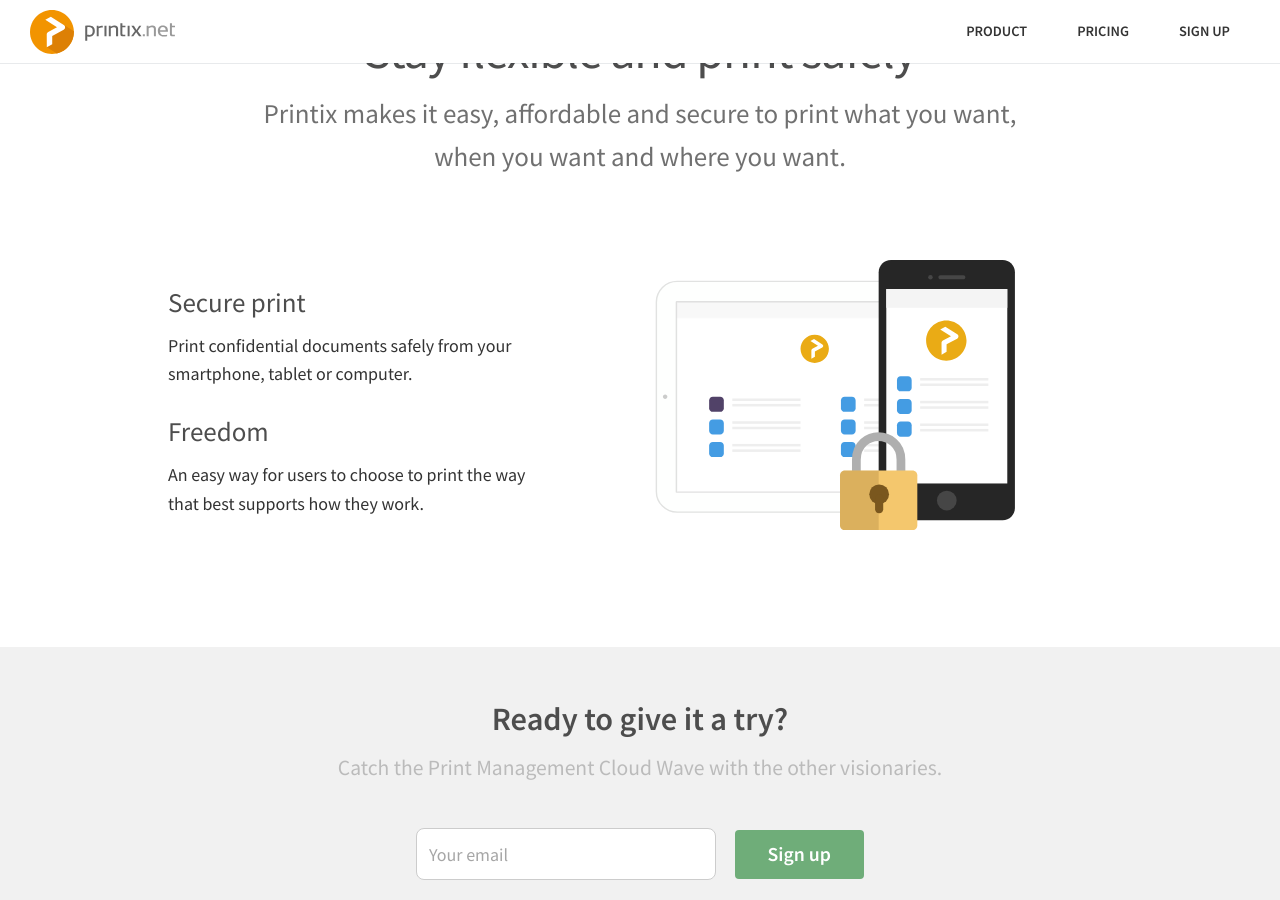
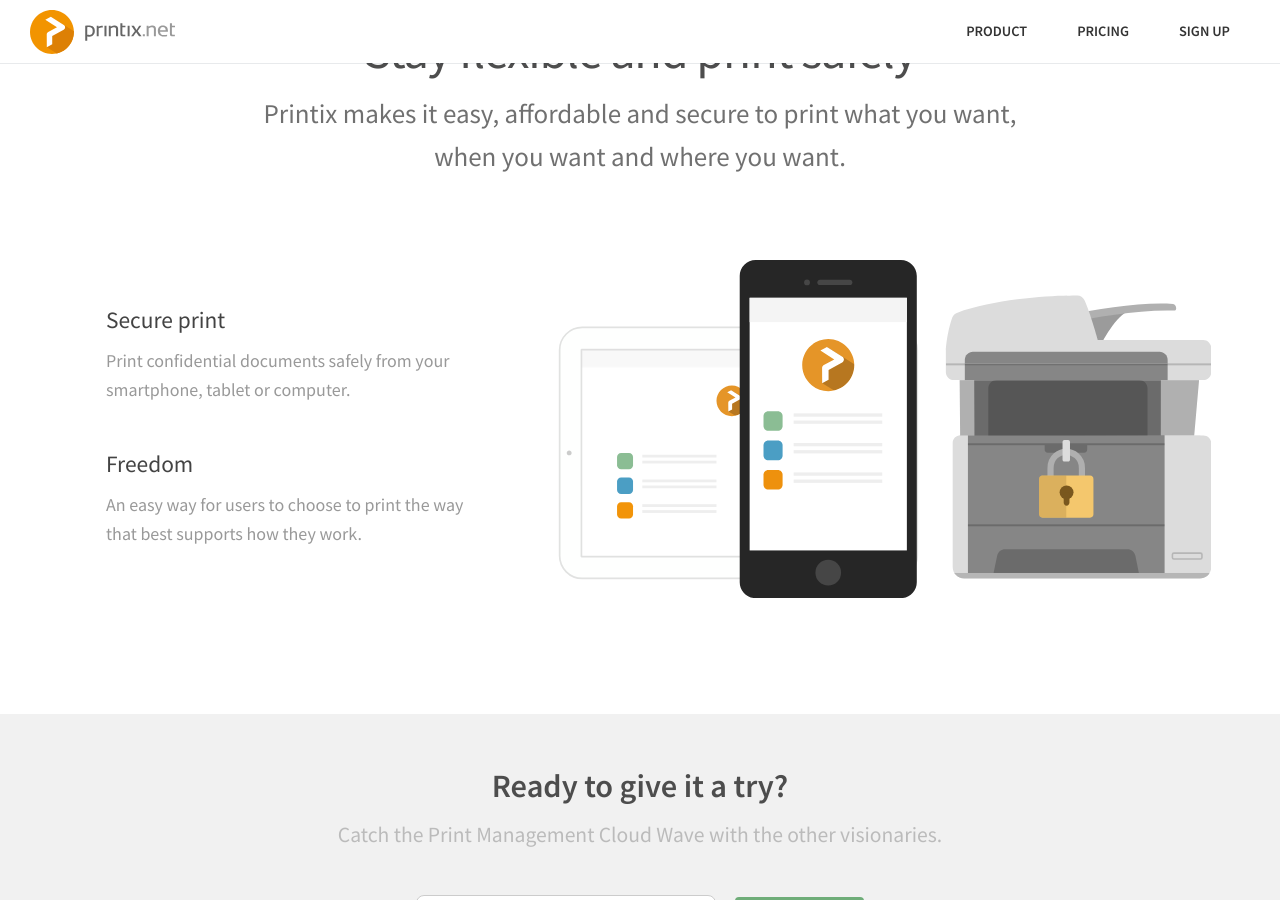
Before and after one commit to aakjaer/printix, a Jekyll site: the page built from index.html, in a window 1280 px wide and 900 px high, scrolled down 1688 px. Built offline with Jekyll 4.4.1, drawn with Linux system fonts in a browser that asks for light colours; Markdown is read by kramdown in place of the engine named in the settings.

Commit message:
Adding printer to security section

```diff
--- a/assets/_scss/_sections.scss
+++ b/assets/_scss/_sections.scss
@@ -283,3 +283,11 @@
         min-width: 300px;
     }
 }
+
+.section-security {
+    .tour-image {
+        @media screen and (min-width: $screen-sm-min) and (max-width: $screen-sm-max) {
+            margin-top: 3em;
+        }
+    }
+}
--- a/index.html
+++ b/index.html
@@ -34,21 +34,29 @@
 
 
 <!-- security description -->
-<div class="section">
+<div class="section section-security">
     <div class="section-content">
         <h2 class="section-heading animate fadein editable">Stay flexible and print safely</h2>
         <p class="lead animate fadein editable">Printix makes it easy, affordable and secure to print what you want, when you want and where you want.</p>
 
 		<div class="row">
-			<div class="col-sm-6 col-lg-4 col-lg-offset-1 animate fadein">
-				<h3 class="editable">Secure print</h3>
-				<p class="editable">Print confidential documents safely from your smartphone, tablet or computer.</p>
+			<div class="col-md-5">
+				<div class="tour-description animate fadein">
+					<h3 class="tour-sub-heading editable">Secure print</h3>
+					<div class="editable">
+						<p class="editable">Print confidential documents safely from your smartphone, tablet or computer.</p>
+					</div>
 
-				<h3 class="editable">Freedom</h3>
-				<p class="editable">An easy way for users to choose to print the way that best supports how they work.</p>
+					<h3 class="tour-sub-heading editable">Freedom</h3>
+					<div class="editable">
+						<p class="editable">An easy way for users to choose to print the way that best supports how they work.</p>
+					</div>
+				</div>
 			</div>
-			<div class="col-sm-6 col-lg-4 col-lg-offset-1 animate fadein">
-				<object type="image/svg+xml" data="{{ site.baseurl }}/assets/images/illustrations/security.svg"></object>
+			<div class="col-md-7">
+				<figure class="tour-image animate fadein">
+					<object type="image/svg+xml" data="{{ site.baseurl }}/assets/images/illustrations/security.svg"></object>
+				</figure>
 			</div>
 		</div>
 	</div>
```
Also changed, not shown: assets/images/illustrations/security.svg.
